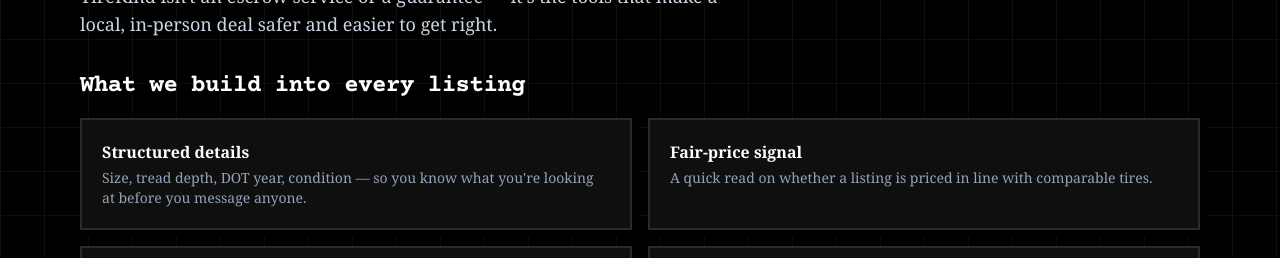
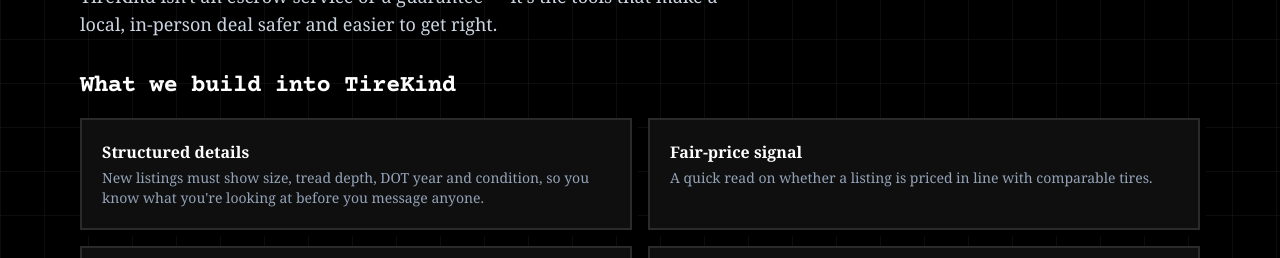
Before and after one commit to erlightbourn-source/tire-reseller, a Next.js app: page /trust-safety in a window 1280 px wide. Shown: the part 188-446 px from the top of the page. Built offline with nearby package versions, Linux system fonts and the light colour scheme; no server answers.

Commit message:
TK: copy says new listings (not every listing) show DOT year + tread (#82)

```diff
--- a/app/trust-safety/page.js
+++ b/app/trust-safety/page.js
@@ -16,7 +16,7 @@ export const metadata = {
 };
 
 const TOOLS = [
-  ["Structured details", "Size, tread depth, DOT year, condition — so you know what you're looking at before you message anyone."],
+  ["Structured details", "New listings must show size, tread depth, DOT year and condition, so you know what you're looking at before you message anyone."],
   ["Fair-price signal", "A quick read on whether a listing is priced in line with comparable tires."],
   ["Built-in messaging", "Negotiate without handing out your phone number."],
   ["Scam warnings", "TireKind flags requests to pay off-platform or before you've inspected the tires."],
@@ -45,7 +45,7 @@ export default function TrustSafetyPage() {
       </header>
 
       <section>
-        <h2 className="font-display text-2xl font-extrabold text-white">What we build into every listing</h2>
+        <h2 className="font-display text-2xl font-extrabold text-white">What we build into TireKind</h2>
         <div className="mt-4 grid gap-4 sm:grid-cols-2">
           {TOOLS.map(([title, body]) => (
             <div key={title} className="card px-5 py-5">
```
Also changed, not shown: lib/content.js.
